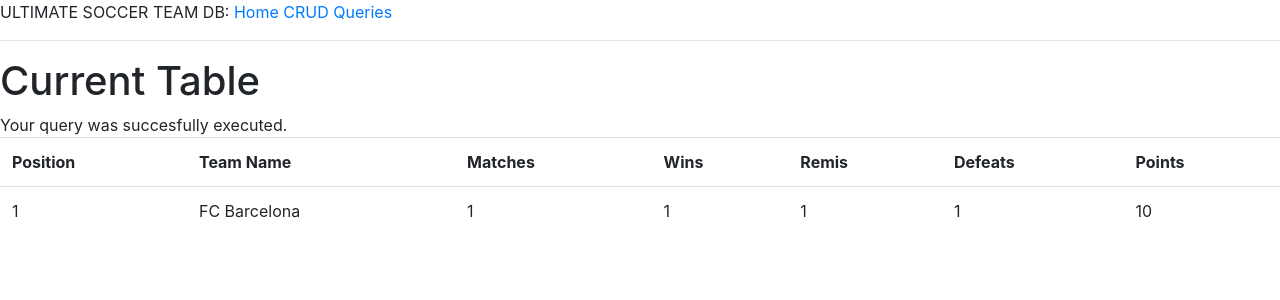
After one commit to Mezze99/Flask, a Flask app: page /query_table in a window 1280 px wide. The commit adds this page. Shown: the top 300 px of the page. Run offline with Flask 2, Linux system fonts and the light colour scheme; tables that the repository leaves empty hold one stand-in row (values such as "Sample post"); some libraries are stand-ins or nearby versions.

Commit message:
advanced query table

```diff
--- a/docker_database/dockerized/src/app.py
+++ b/docker_database/dockerized/src/app.py
@@ -8,10 +8,27 @@ from .models import db, Soccer, User, Player, Table, Title, Coach, Membership, S
 app = create_app()
 app.debug = True #receive better error messages
 
+
+###############################################################################################################
+#MAIN PAGES#
+###############################################################################################################
 # Test database connection
+# render Startpage
 @app.route('/', methods=['GET'])
 def fetch():
-        return render_template('home.html'), 200
+        team_data = Team.query.all()
+        return render_template('home.html', data=team_data), 200
+
+# render CRUD
+@app.route('/crud', methods=['GET'])
+def crud():
+        return render_template('crud.html'), 200
+
+#render Query Index Page
+@app.route('/index')
+def Index2():
+    return render_template("index.html"), 200
+
 
 ###############################################################################################################
 #QUERIES#
@@ -37,30 +54,27 @@ def query_goalgetter():
 #Query Teams by number of goals
 @app.route('/query_teamgoals', methods=['GET'])
 def query_teamgoals():
-    #myquery=1
-    # subq = db.session.query(Team)\
-    #     .join(Player, Team.id==Player.team_id).subquery()
-    # q = db.session.query(subq, db.func.sum(subq.c.pl_goals)).group_by(subq.c.id)
 
     last_orders = db.session.query(
     Player.team_id, db.func.sum(Player.pl_goals).label('goals')
     ).group_by(Player.team_id).subquery()
     query = Team.query.join(
-    last_orders, Team.id == last_orders.c.team_id
-).add_columns(Team.id, Team.team_name, last_orders.c.goals).order_by(last_orders.c.goals.desc(), )
-    # myquery = db.session.query(Team.id)\
-    #     .join(Player, Team.id==Player.team_id)\
-    #     .groupby(Team.id)\
-    #     .having(func.sum(Player.pl_goals).label('total'))
+        last_orders, Team.id == last_orders.c.team_id
+    ).add_columns(Team.id, Team.team_name, last_orders.c.goals).order_by(last_orders.c.goals.desc(), )
+
     return render_template('query_teamgoals.html', user=query)
 
+#Query Teams by number of goals
+@app.route('/query_table', methods=['GET'])
+def query_table():
 
+    query = Team.query.join(
+        Table, Team.id == Table.id
+    ).add_columns(Team.team_name, Table.matches, Table.wins, Table.remis, Table.defeats, Table.points).order_by(Table.points.desc(), )
+
+    return render_template('query_table.html', user=query)
 ###############################################################################################################
-@app.route('/index')
-def Index2():
-    all_data = Team.query.all()
 
-    return render_template("index.html", data=all_data), 200
 
 
 @app.route('/index2')
--- a/docker_database/dockerized/src/templates/base.html
+++ b/docker_database/dockerized/src/templates/base.html
@@ -11,14 +11,15 @@
         {% if title %}
         <title>{{ title }} - microblog</title>
         {% else %}
-        <title>microblog</title>
+        <title>SccrTeamDB</title>
         {% endif %}
     </head>
     <body>
         <div>
-            ULTIMATE SOCCER DB:
-            <a href="/index">Home</a>
-            <a href="/">CRUD</a>
+            ULTIMATE SOCCER TEAM DB:
+            <a href="/">Home</a>
+            <a href="/crud">CRUD</a>
+            <a href="/index">Queries</a>
 
         </div>
         <hr>
--- /dev/null
+++ b/docker_database/dockerized/src/templates/query_table.html
@@ -0,0 +1,38 @@
+{% extends "base.html" %}
+
+{% block content %}
+    <h1>Current Table</h1>
+    Your query was succesfully executed.
+    {% for post in posts %}
+    <div><p>{{ post.author.username }} says: <b>{{ post.body }}</b></p></div>
+    {% endfor %}
+    <div>
+        <div>
+            <table class="table">
+            <tr>
+                <th>Position</th>
+                <th>Team Name</th>
+                <th>Matches</th>
+                <th>Wins</th>
+                <th>Remis</th>
+                <th>Defeats</th>
+                <th>Points</th>
+
+            </tr>
+
+            {% for u in user %}
+            <tr>
+                    <td>{{ loop.index }}</td>
+                    <td>{{ u.team_name }}</td>
+                    <td> {{ u.matches }}</td>
+                    <td>{{ u.wins }}</td>
+                    <td>{{ u.remis }}</td>
+                    <td> {{ u.defeats }}</td>
+                    <td>{{ u.points }}</td>
+                </tr>
+            {% endfor %}
+            </table>
+
+         </div>
+        </div>
+{% endblock %}
```
Also changed, not shown: docker_database/dockerized/src/templates/crud.html (added, +46 -0 lines), docker_database/dockerized/src/templates/home.html (+59 -37 lines), docker_database/dockerized/src/templates/index.html (+4 -59 lines).
